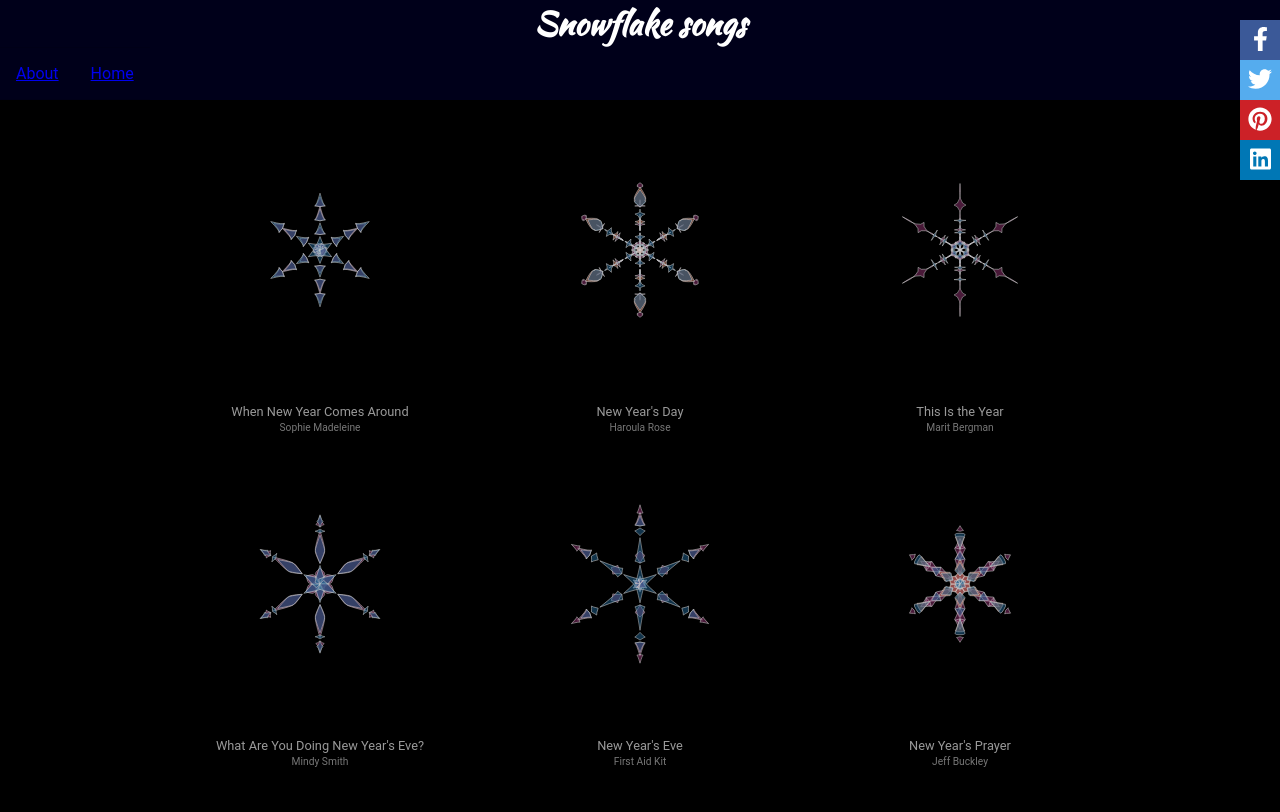
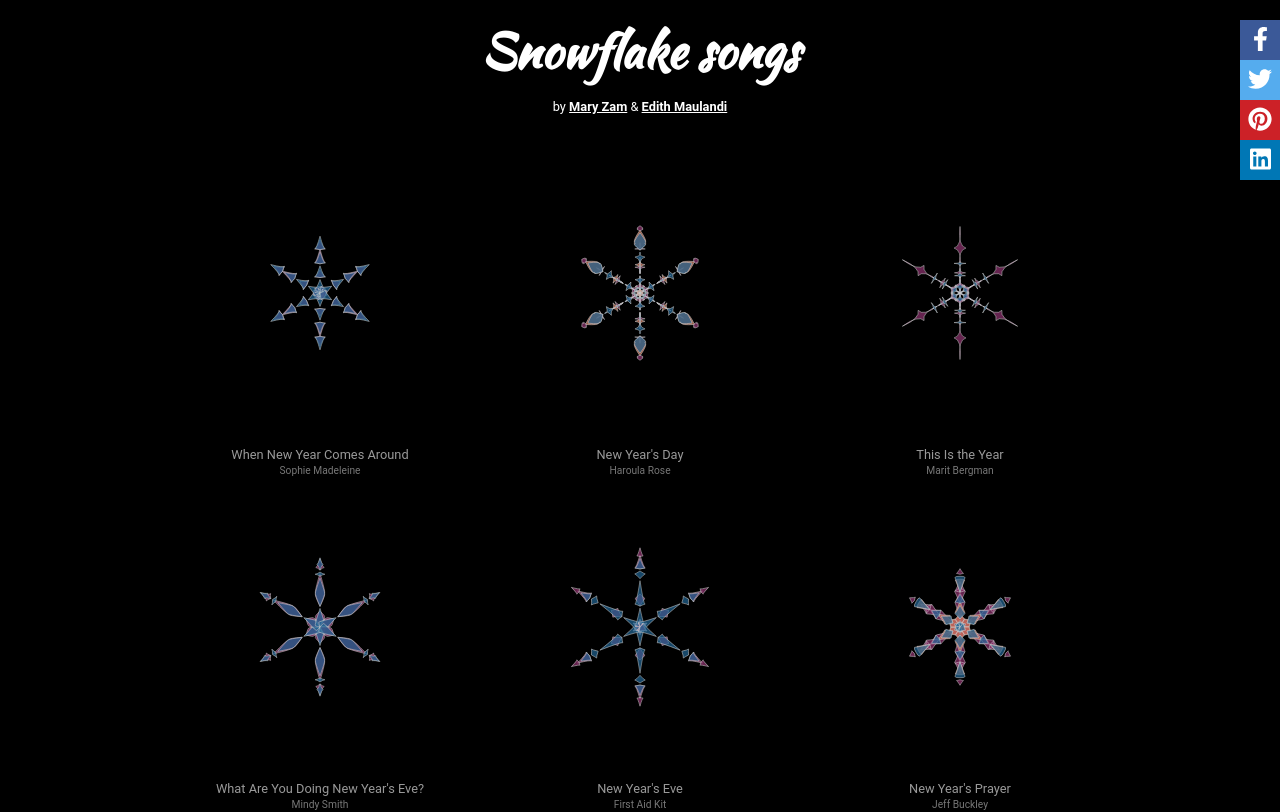
Before and after one commit to maryzam/snowflake-songs, a React (Create React App) app in the folder snowflake-songs-app/: page /#/ in a window 1280 px wide. Shown: the top 812 px of the page. Built offline with nearby package versions, Linux system fonts and the light colour scheme.

Commit message:
Add links to our twitters, update share buttons, update page structure

```diff
--- a/snowflake-songs-app/src/App.css
+++ b/snowflake-songs-app/src/App.css
@@ -2,10 +2,6 @@
   text-align: center;
   background-color: #000000;
   color: white;
-}
-
-header {
-  background-color: #00001a;
 }
 
 footer {
--- a/snowflake-songs-app/src/App.js
+++ b/snowflake-songs-app/src/App.js
@@ -2,7 +2,6 @@ import React, { Component } from 'react';
 import './App.css';
 import './style/social-share.css';
 import './style/layout.css';
-import './style/navigation.css';
 import './style/snowflake.css';
 import './style/header.css';
 
--- a/snowflake-songs-app/src/components/Header/Header.js
+++ b/snowflake-songs-app/src/components/Header/Header.js
@@ -5,13 +5,12 @@ import ShareLinks from "./ShareLinks";
 
 const Header = () => (
     <header>
-        <h1>Snowflake songs</h1>
-
-        <div className="navigation">
-          <Link to={`/about`}> About </Link>
-          <Link to={`/`}> Home </Link>
-        </div>
-
+        	<h1>
+                <Link to={`/`}>Snowflake songs</Link>
+            </h1>
+            <p className="autors">
+                by <a href="https://twitter.com/MaryZamCode">Mary Zam</a> & <a href="https://twitter.com/edithmaulandi">Edith Maulandi</a>
+            </p>
         <ShareLinks />
 
     </header>
--- a/snowflake-songs-app/src/components/Header/ShareLinks.js
+++ b/snowflake-songs-app/src/components/Header/ShareLinks.js
@@ -1,9 +1,10 @@
 import React from 'react';
 
-import { FontAwesomeIcon } from '@fortawesome/react-fontawesome'
-import { faFacebookF, faTwitter, faLinkedin, faPinterest } from '@fortawesome/free-brands-svg-icons'
+import { FontAwesomeIcon } from '@fortawesome/react-fontawesome';
+import { faFacebookF, faTwitter, faLinkedin, faPinterest } from '@fortawesome/free-brands-svg-icons';
 
 const shareText = "The best New Year songs as Snowflakes! ❄❄❄";
+const shareImage = "TODO.jpg";
 
 const ShareLinks = () => {
 	const currentUrl = window.location.hostname;
@@ -23,13 +24,13 @@ const ShareLinks = () => {
 
 	        <a key="pinterest"
 	        	className="button pinterest"
-	        	href={ `http://pinterest.com/pin/create/button/?url=${currentUrl}&description=${shareText}&media=YOUR-IMAGE-SRC`}>
+	        	href={ `http://pinterest.com/pin/create/button/?url=${currentUrl}&description=${shareText}&media=${shareImage}`}>
 	            <FontAwesomeIcon icon={faPinterest} size="lg" />
 	        </a>
 
 	        <a key="linkedin"
 	        	className="button linkedin"
-	        	href={ `http://www.linkedin.com/shareArticle?mini=true&url=${currentUrl}&title=${shareText}&source=${currentUrl}` }>
+	        	href={ `http://www.linkedin.com/shareArticle?mini=true&url=${currentUrl}&title=${shareText}&source=${shareImage}` }>
 	           <FontAwesomeIcon icon={faLinkedin} size="lg" />
 	        </a>
 	    </div>
--- a/snowflake-songs-app/src/style/header.css
+++ b/snowflake-songs-app/src/style/header.css
@@ -1,7 +1,28 @@
 
-header {}
+header {
+	padding: 1em;
+}
+
+header a {
+	text-decoration: none;
+	font-family: inherit;
+	color: inherit;
+}
 
 header h1,
 header h2 {
 	font-family: 'Kaushan Script', cursive;
+	color: white;
+	font-size: 3em;
 }
+
+header .autors
+{
+	font-size: 0.8em;
+	padding: 1em;
+}
+
+header .autors a {
+	text-decoration: underline;
+	font-weight: bold;
+}
--- a/snowflake-songs-app/src/style/navigation.css
+++ /dev/null
@@ -1,15 +0,0 @@
-/* Large */
-.navigation {
-  display: flex;
-  flex-flow: row wrap;
-  /* This aligns items to the end line on main-axis */
-  justify-content: flex-start;
-}
-
-.navigation a {
-  text-align: center;
-  border-top: 1px solid rgba(0,0,0,0.1);
-  border-bottom: 1px solid rgba(0,0,0,0.1);
-  display: block;
-  padding: 1em;
- }
--- a/snowflake-songs-app/src/style/snowflake.css
+++ b/snowflake-songs-app/src/style/snowflake.css
@@ -21,6 +21,6 @@
 .snowflake-section path {
 	stroke: #cbcbcb;
 	stroke-width: 0.5px;
-	fill-opacity: 0.5;
-	mix-blend-mode: "soft-light";
+	fill-opacity: 0.7;
+	mix-blend-mode: "lighten";
 }
```
